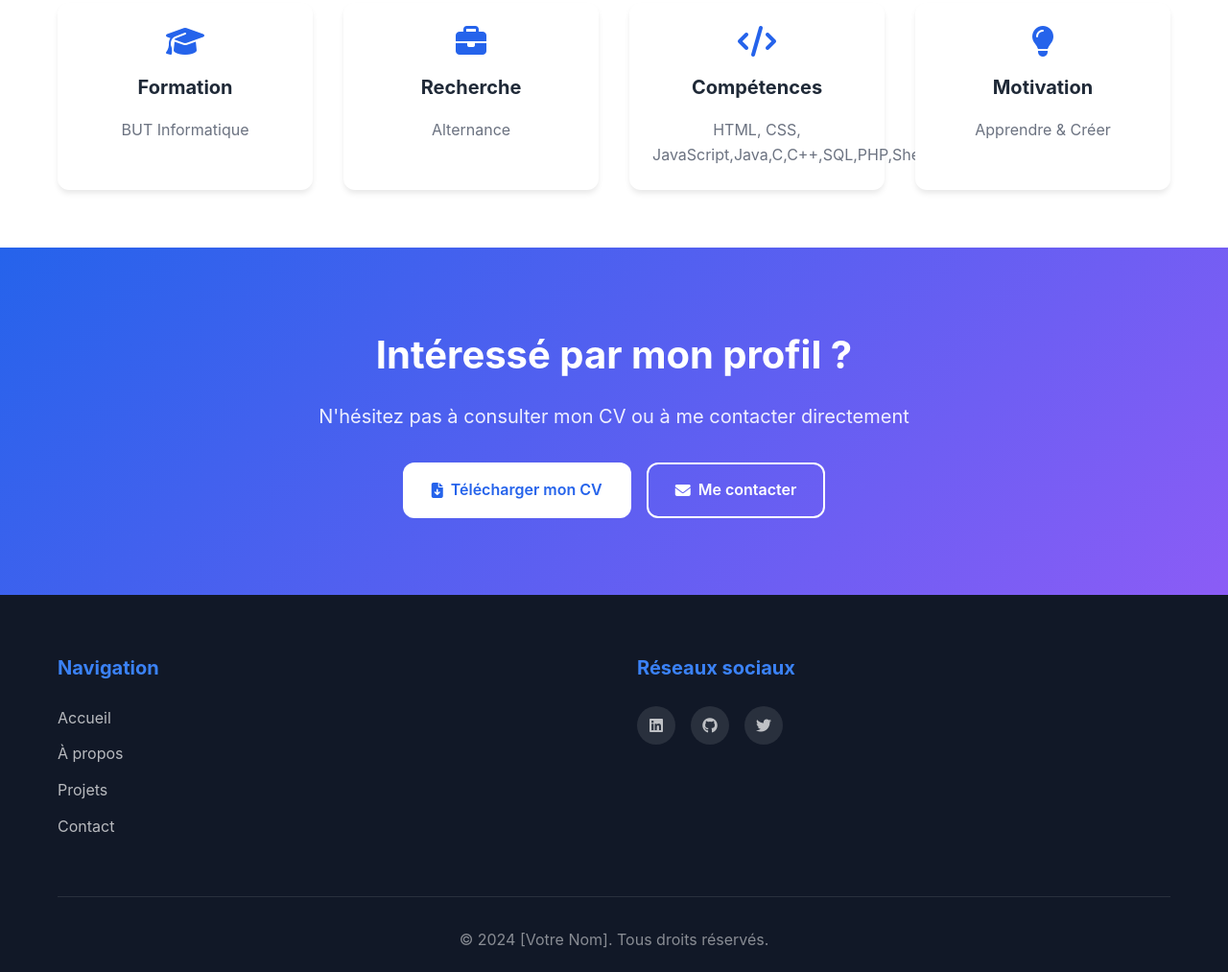
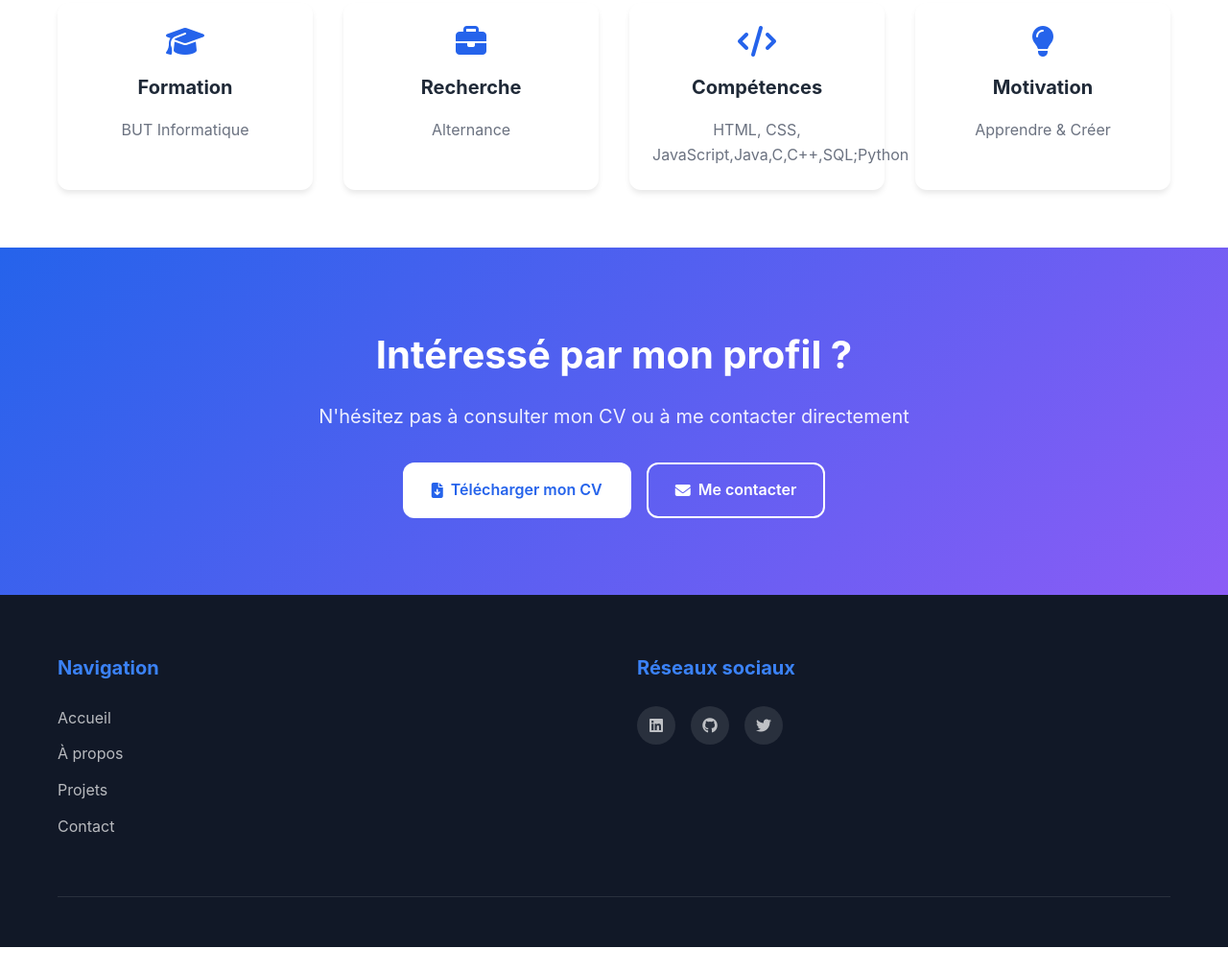
Before and after one commit to alaeddine418/alaeddine418.github.io, a plain HTML site: page index.html in a window 1280 px wide. Shown: the part 857-1870 px from the top of the page at 96% size. After the commit the page ends 1844 px from the top, so only its background shows below. Drawn offline with Linux system fonts and the light colour scheme.

Commit message:
index.html
Signed-off-by: alaeddine418 <a.elghomari92@gmail.com>

```diff
--- a/index.html
+++ b/index.html
@@ -76,8 +76,7 @@
                 <div class="info-card">
                     <i class="fas fa-code"></i>
                     <h3>Compétences</h3>
-                    <p>HTML, CSS, JavaScript,Java,C,C++,SQL,PHP,Shell,Python
-                    </p>
+                    <p>HTML, CSS, JavaScript,Java,C,C++,SQL;Python</p>
                 </div>
                 <div class="info-card">
                     <i class="fas fa-lightbulb"></i>
@@ -127,7 +126,6 @@
                 </div>
             </div>
             <div class="footer-bottom">
-                <p>&copy; 2024 [Votre Nom]. Tous droits réservés.</p>
             </div>
         </div>
     </footer>
```
